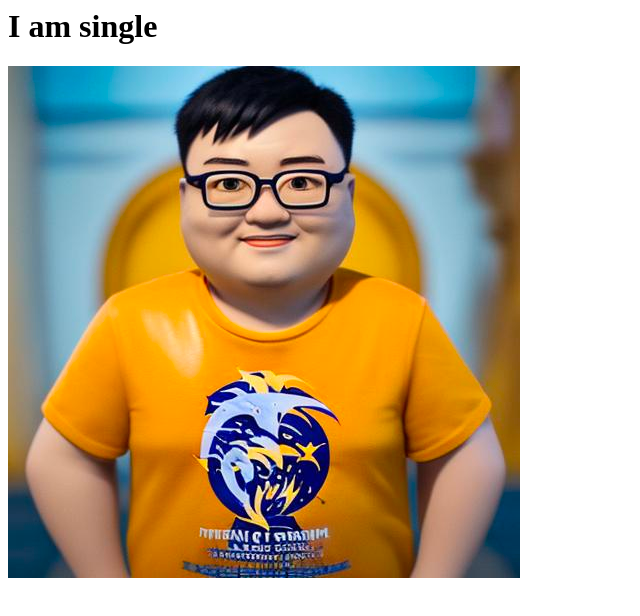
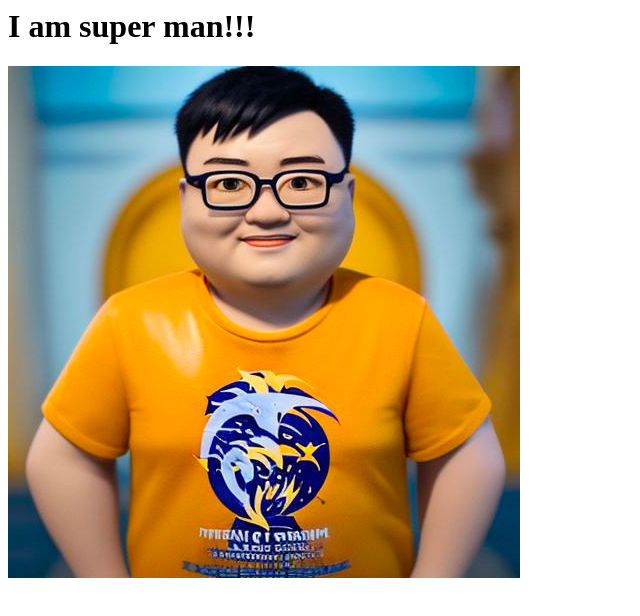
Before and after one commit to xsdcode/hello, a plain HTML site: page index.html in a window 1280 px wide. Shown: the whole page, without its empty margins (0-640 px from the left). Drawn offline with Linux system fonts and the light colour scheme.

Commit message:
Update index.html

```diff
--- a/index.html
+++ b/index.html
@@ -1,4 +1,4 @@
 <html>
 <head></head>
-<body><h1>I am single</h1><img src="./single.png" /></body>
+<body><h1>I am super man!!!</h1><img src="./single.png" /></body>
 </html>
```
